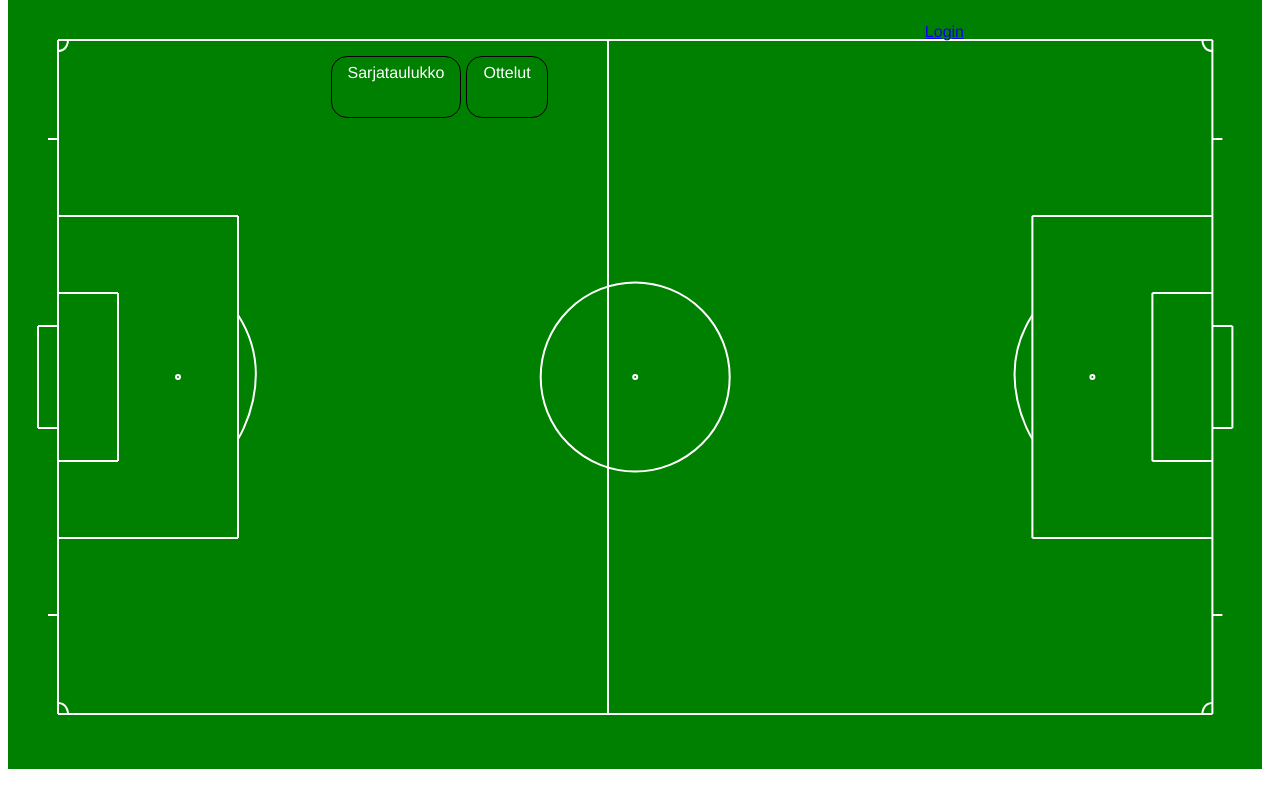
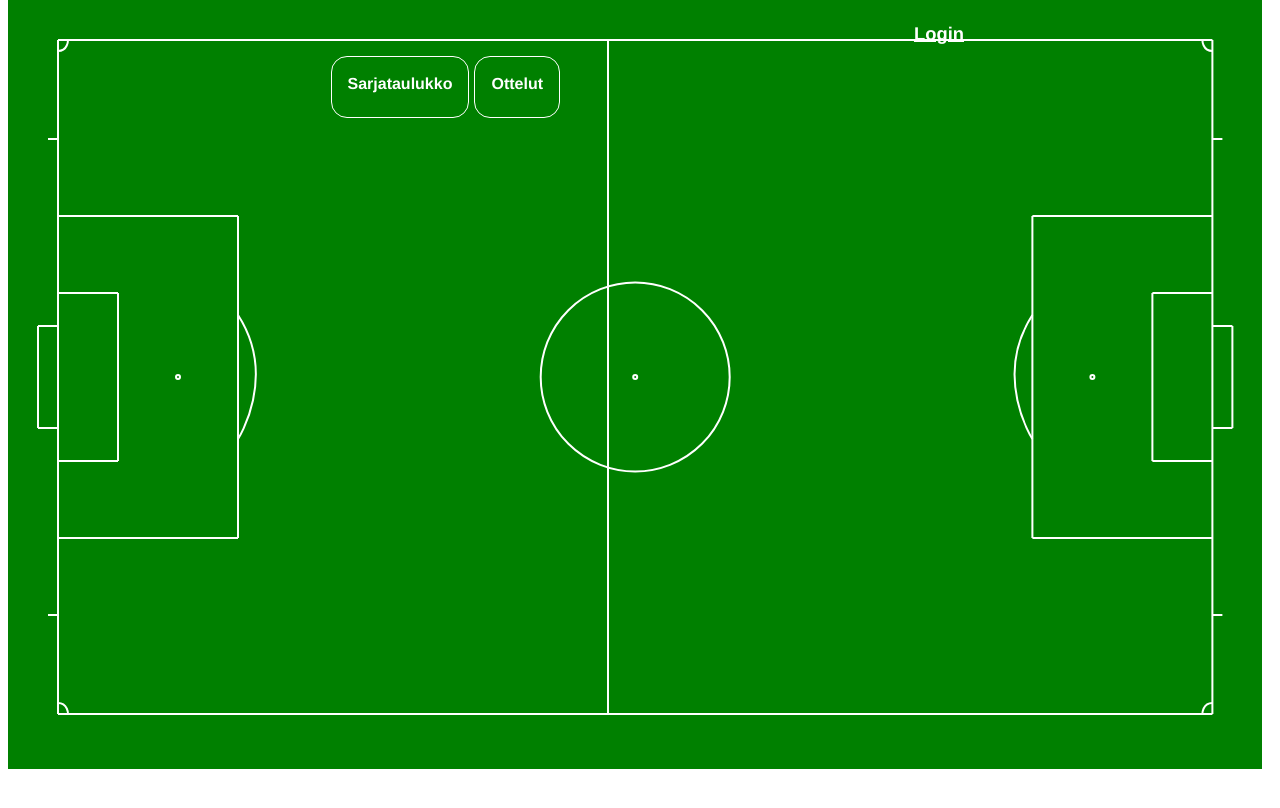
Before and after one commit to Jevli/liigaskaba, a Vue app: page / in a window 1280 px wide. Shown: the top 808 px of the page. Built offline with nearby package versions, Linux system fonts and the light colour scheme; no server answers; what vuefire would draw is missing.

Commit message:
still some text color changes

```diff
--- a/src/components/MainView.vue
+++ b/src/components/MainView.vue
@@ -101,6 +101,12 @@ export default {
     justify-content: flex-end;
   }
 
+  a {
+    color: white;
+    font-weight: bold;
+    font-size: 1.15em;
+  }
+
   .tabs {
     display: flex;
     flex-direction: row;
@@ -109,9 +115,12 @@ export default {
 
   .tab {
     margin: 1px 2.5px;
-    border: solid 1px black;
+    border: solid 1px white;
     border-radius: 1em;
     padding: 0.45em 1em;
+    line-height: 2.5em;
+    vertical-align: middle;
+    font-weight: bold;
   }
 
   .tab:hover {
```
